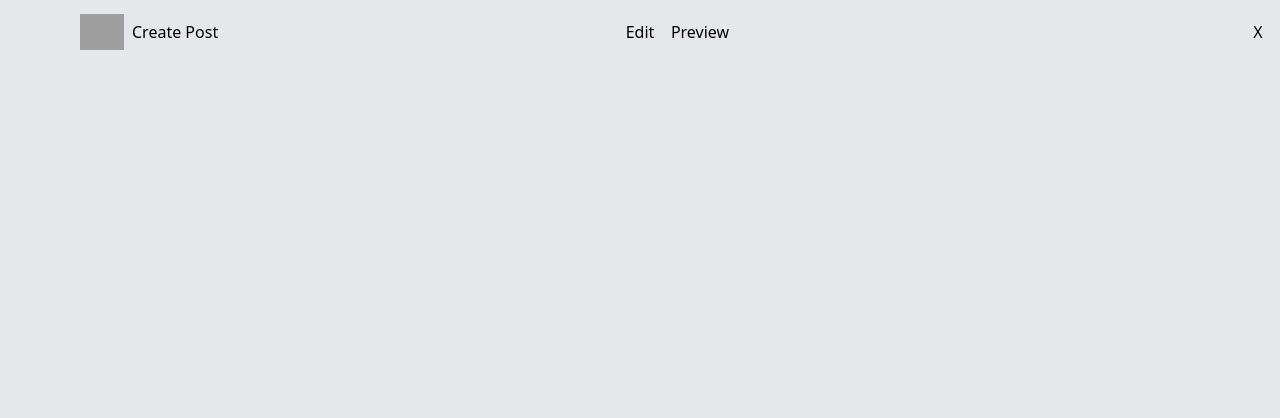
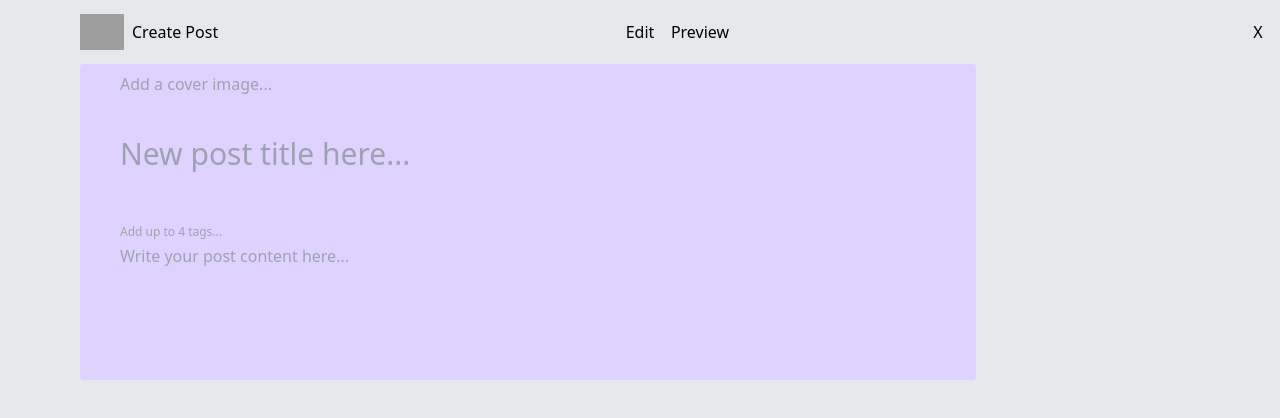
Before and after one commit to maravillela/retoreact, a React (Vite) app: page / in a window 1280 px wide. Shown: the top 418 px of the page. Built offline with nearby package versions, Linux system fonts and the light colour scheme; grey boxes are pictures that could not be loaded.

Commit message:
maquetado crear post

```diff
--- a/src/App.tsx
+++ b/src/App.tsx
@@ -1,10 +1,16 @@
 import { useEffect, useState } from "react";
 import { useForm } from "react-hook-form";
+import { Postinfo } from "./types/common.types";
 
 export default function CrearPost (){
   const handleClick = () => {
     alert("You have unsaved changes 💾");
 };
+
+const {
+  register,
+
+} = useForm<Postinfo>();
 
 return(
 <main className="bg-gray-200 min-h-screen">
@@ -21,6 +27,41 @@ return(
 <button onClick={handleClick} className="rounded h-6 w-7 hover:bg-indigo-200 hover:text-indigo-600">X</button>
   </div>
 </div>
+<form className="px-20 ">
+<input
+          id="text"
+          type="text"
+          placeholder="Add a cover image..."
+          className=
+            "bg-primary-content rounded-t text-zinc-700 text-s w-4/5 pl-10 pt-2"
+          {...register("img",)}
+        />
+<input
+          id="text"
+          type="text"
+          placeholder="New post title here..."
+          className=
+            "bg-primary-content text-zinc-700 text-3xl w-4/5 p-10"
+          {...register("title",)}
+        />
+<input
+          id="text"
+          type="text"
+          placeholder="Add up to 4 tags..."
+          className=
+            "bg-primary-content text-zinc-700 text-xs w-4/5 pl-10 pt-3 pb-1"
+          {...register("tags",)}
+        />
+<input
+          id="text"
+          type="text"
+          placeholder="Write your post content here..."
+          className=
+            "bg-primary-content rounded-b text-zinc-700 text-s w-4/5 h-38 pl-10 pb-28"
+          {...register("content",)}
+        />
+</form>
+
 
 </main>
 
```
Also changed, not shown: src/types/common.types.ts (added, +10 -0 lines).
